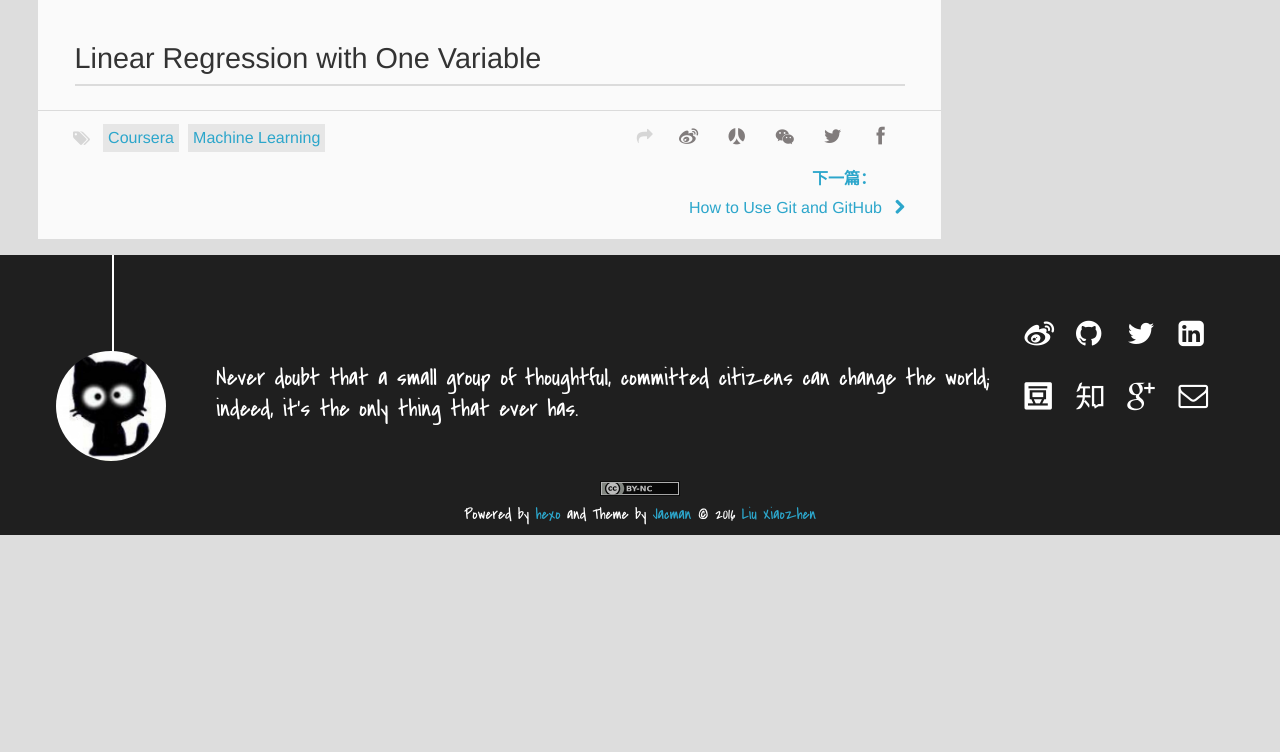
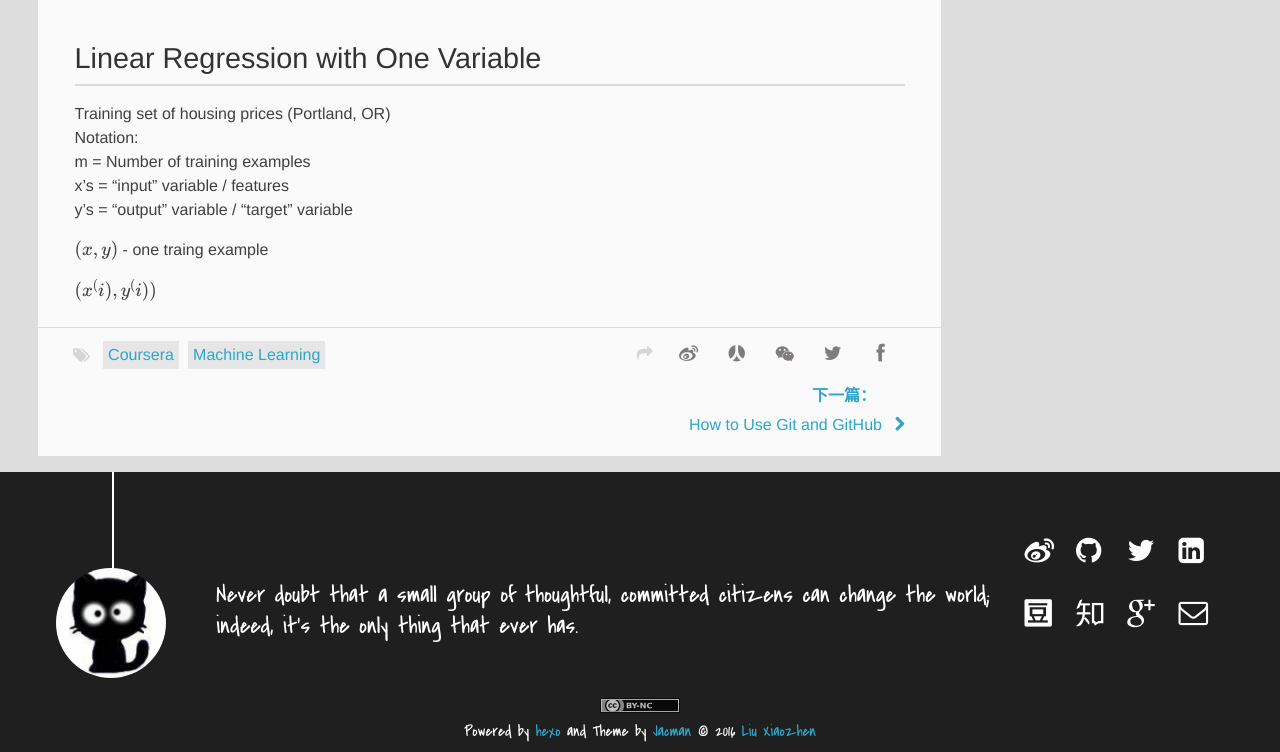
Before and after one commit to xiaozhenliu/xiaozhenliu.github.io, a plain HTML site: page 2016/03/10/Machine-learning-W1/index.html in a window 1280 px wide. Shown: the part 1294-2046 px from the top of the page. Before the commit the page ends 1829 px from the top, so only its background shows below. Drawn offline with nearby package versions, Linux system fonts and the light colour scheme; some packages are replaced by stand-ins of ours; a script that the page names is missing.

Commit message:
Site updated: 2016-03-12 16:21:20

```diff
--- a/2016/03/10/Machine-learning-W1/index.html
+++ b/2016/03/10/Machine-learning-W1/index.html
@@ -123,7 +123,10 @@
 <li>Derive data structure by clustering the data based on relationships among the variables in the data</li>
 <li>Examples: google story collection; cocktail party (distiguish two voices)</li>
 </ul>
-<h2 id="Linear_Regression_with_One_Variable">Linear Regression with One Variable</h2>
+<h2 id="Linear_Regression_with_One_Variable">Linear Regression with One Variable</h2><p>Training set of housing prices (Portland, OR)<br>Notation:<br>m = Number of training examples<br>x&#x2019;s = &#x201C;input&#x201D; variable / features<br>y&#x2019;s = &#x201C;output&#x201D; variable / &#x201C;target&#x201D; variable</p>
+<p>$(x,y)$ - one traing example</p>
+<p>$(x^(i),y^(i))$</p>
+
 	</div>
 		<footer class="article-footer clearfix">
 <div class="article-catetags">
```
Also changed, not shown: atom.xml (+6 -3 lines).
